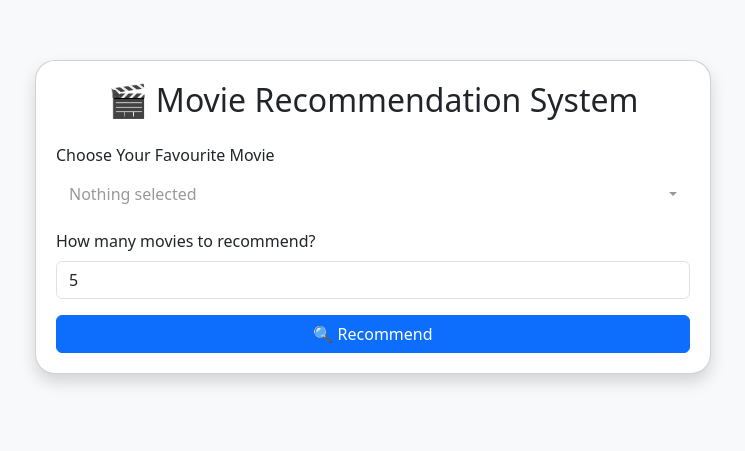
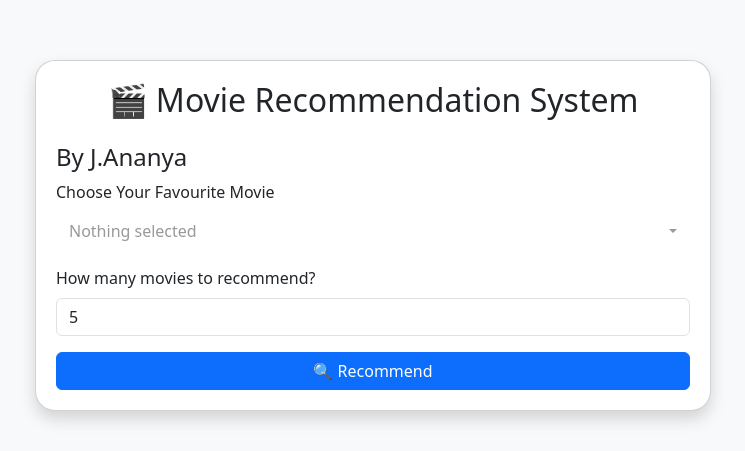
Before and after one commit to Patelananya/Movie-Recommendation-System., a Flask app: template Movie Recommendation System/templates/home.html in a window 1280 px wide. Shown: the top 451 px of the page, without its empty margins (267-1012 px from the left). Run offline with Flask 3, Linux system fonts and the light colour scheme; the template is opened without the code that fills it, so the values that code supplies are empty; parts of the project's set-up code (start-up, migrations or seed data) failed here and were passed over; some libraries are stand-ins or nearby versions.

Commit message:
Added my name in  home.html

```diff
--- a/Movie Recommendation System/templates/home.html
+++ b/Movie Recommendation System/templates/home.html
@@ -28,6 +28,7 @@
 <div class="container">
   <div class="card shadow">
     <h2 class="text-center mb-4">🎬 Movie Recommendation System</h2>
+    <h4> By J.Ananya</h4>
 
     {% if message %}
       <div class="alert alert-danger">{{ message }}</div>
```
